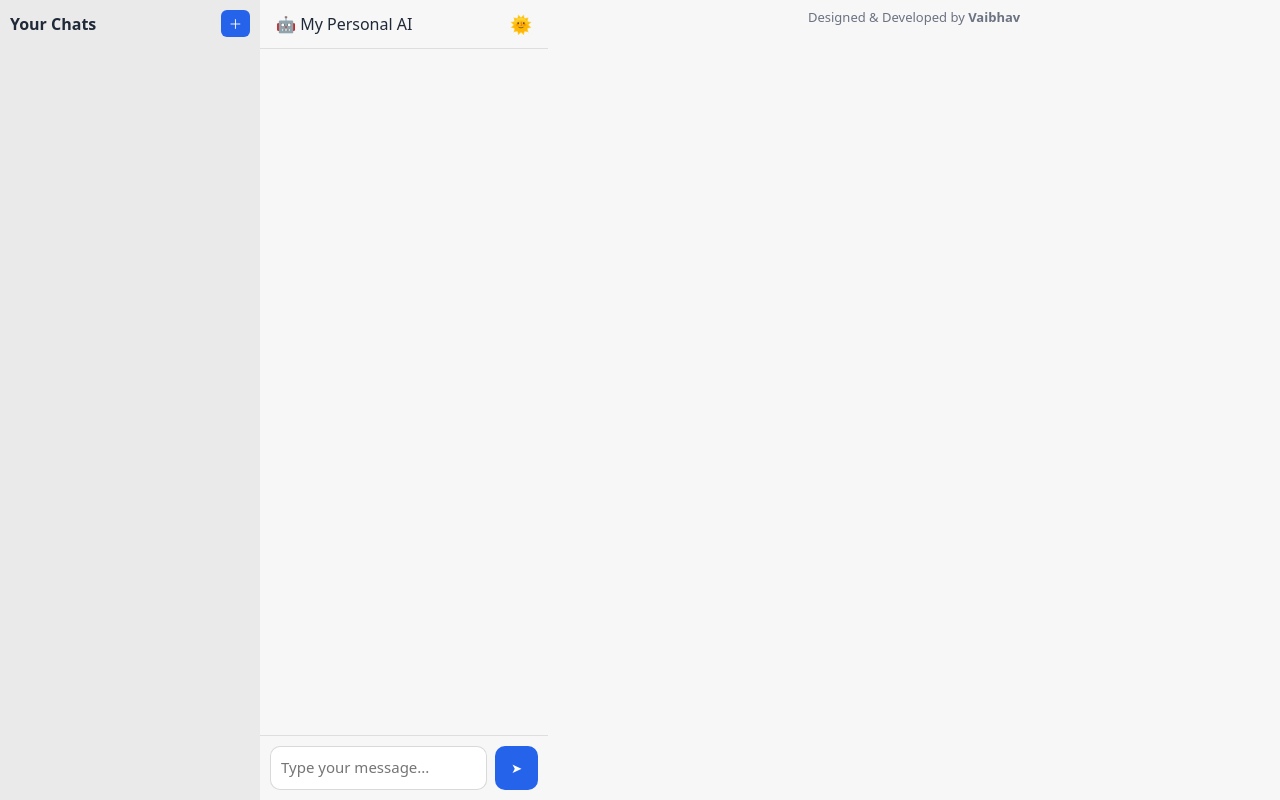
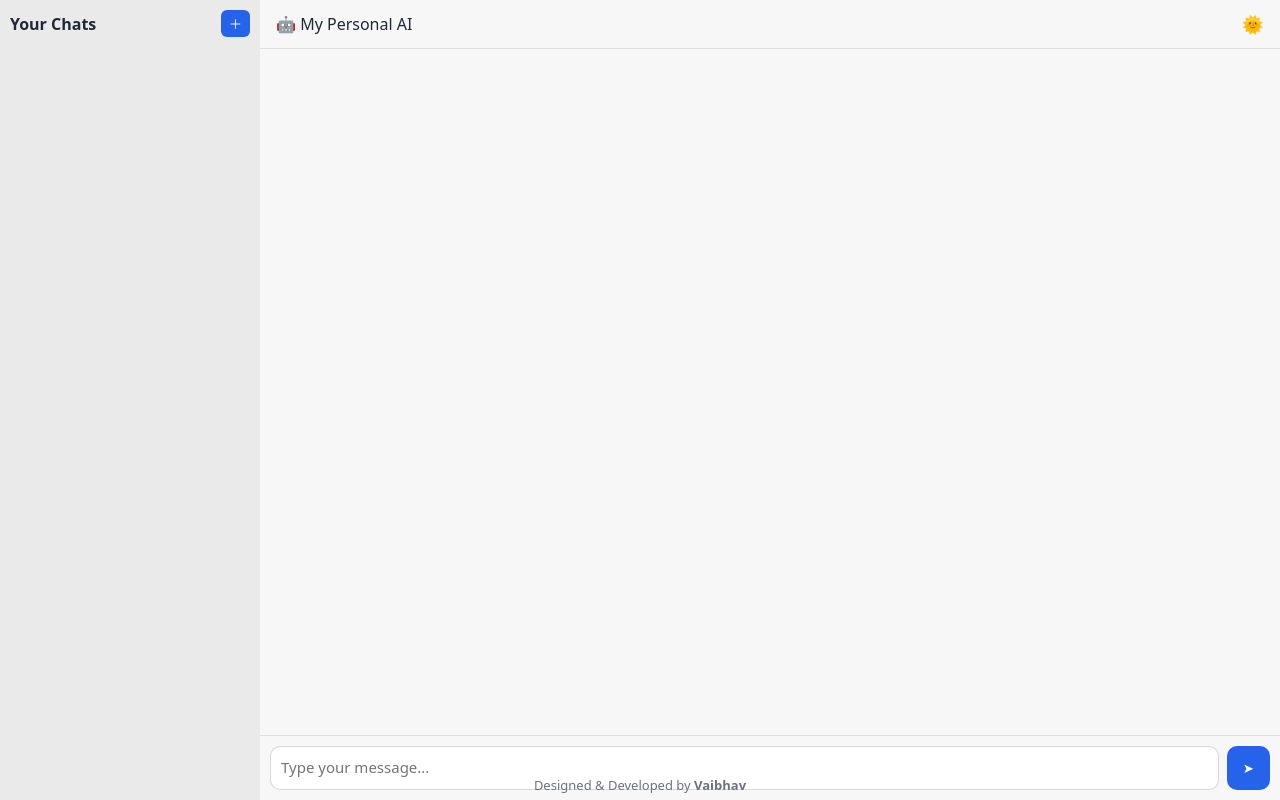
Before and after one commit to vs3241249-dotcom/my-personal-ai, a Flask app: page / in a window 1280 px wide. Run offline with Flask 3, Linux system fonts and the light colour scheme.

Commit message:
Update style.css

```diff
--- a/static/style.css
+++ b/static/style.css
@@ -399,26 +399,33 @@ body.light .more-btn:hover {
     color: #ffffff;      /* pure white text */
   }
 }
-/* ================= FOOTER ================= */
+/* ================= FOOTER (FINAL FIX) ================= */
 
 .app-footer {
   width: 100%;
   text-align: center;
   font-size: 13px;
-  padding: 8px 0;
+  padding: 6px 0;
   color: #6b7280;
   background: transparent;
+
+  /* 👇 IMPORTANT FIX */
+  position: fixed;
+  bottom: 0;
+  left: 0;
+  right: 0;
+  z-index: 5;
+  pointer-events: none;
 }
 
-/* Dark theme support */
+/* Dark theme */
 body.dark .app-footer {
   color: #9ca3af;
 }
 
-/* Mobile safe */
+/* Mobile */
 @media (max-width: 768px) {
   .app-footer {
     font-size: 12px;
-    padding-bottom: 10px;
   }
 }
```
